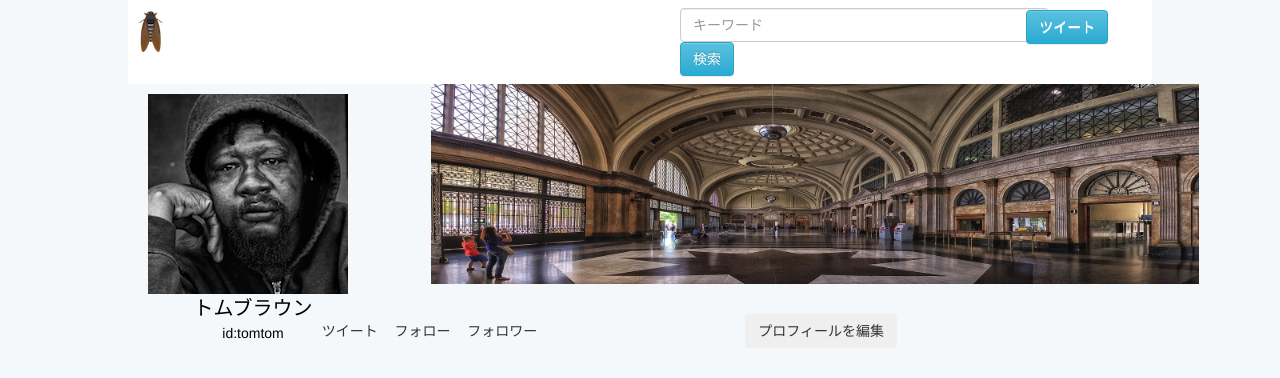
After one commit to ingramat/CICADA, a PHP site: page /follow.html in a window 1280 px wide; the page is wider, and only the part inside the window is pictured. The commit adds this page. Shown: the top 378 px of that part. Run offline with PHP 8.4, Linux system fonts and the light colour scheme.

```diff
--- a/css/home.css
+++ b/css/home.css
@@ -1,13 +1,14 @@
 body{
   width:80%;
   margin:0 auto;
+  background: #F5F8FA;
 }
 .header{
   margin-top:10px;
   margin-left:10px;
 }
-main{
-  background: #F5F8FA;
+header{
+  background:#FFF;
 }
 #profile{
   margin-top:10px;
--- a/css/register.css
+++ b/css/register.css
@@ -17,8 +17,8 @@ img {
 }
 
 .img_preview{
+  margin-left:43%;
   width:200px;
-  border: dotted 2px;
   height:auto;
 
 }
@@ -27,3 +27,6 @@ img {
   font-weight: bold;
   color:#ff8888;
 }
+#img_preview{
+  border: dotted 2px;
+}
--- /dev/null
+++ b/follow.html
@@ -0,0 +1,127 @@
+<!DOCTYPE html>
+<html lang="ja">
+<head>
+  <meta charset="UTF-8">
+  <meta name="viewport" content="width=device-width, initial-scale=1.0">
+  <meta http-equiv="X-UA-Compatible" content="ie=edge">
+  <!-- Latest compiled and minified CSS -->
+  <link rel="stylesheet" href="https://maxcdn.bootstrapcdn.com/bootstrap/3.3.7/css/bootstrap.min.css" integrity="sha384-BVYiiSIFeK1dGmJRAkycuHAHRg32OmUcww7on3RYdg4Va+PmSTsz/K68vbdEjh4u" crossorigin="anonymous">
+
+  <!-- Optional theme -->
+  <link rel="stylesheet" href="https://maxcdn.bootstrapcdn.com/bootstrap/3.3.7/css/bootstrap-theme.min.css" integrity="sha384-rHyoN1iRsVXV4nD0JutlnGaslCJuC7uwjduW9SVrLvRYooPp2bWYgmgJQIXwl/Sp" crossorigin="anonymous">
+
+  <!-- Latest compiled and minified JavaScript -->
+  <script src="https://maxcdn.bootstrapcdn.com/bootstrap/3.3.7/js/bootstrap.min.js" integrity="sha384-Tc5IQib027qvyjSMfHjOMaLkfuWVxZxUPnCJA7l2mCWNIpG9mGCD8wGNIcPD7Txa" crossorigin="anonymous"></script>
+  <title>CICADA</title>
+  <style>
+  body{
+    width:80%;
+    margin:0 auto;
+    background: #F5F8FA;
+  }
+  header{
+    background:#FFF;
+  }
+  .header{
+    margin-top:10px;
+    margin-left:10px;
+  }
+  main{
+  }
+  #profile{
+    margin-top:10px;
+    margin-left:20px;
+    width:210px;
+    height:200px;
+    float:left;
+  }
+  #information{
+    text-align: center;
+  }
+  #name{
+    font-size: 20px;
+  }
+  a:visited:not(.btn) {
+    color:black;
+  }
+  #detail{
+    margin-top:20px;
+  }
+  .zaki{
+    margin-top:20px;
+  }
+  .btn{
+    cursor:pointer;
+  }
+  #img_pprofile{
+    margin-left:15%;
+    margin-right:15%;
+    /*width:80%;*/
+    height:200px;
+    z-index: -1;
+  }
+  </style>
+</head>
+<body>
+  <header>
+    <div class="row">
+      <div class="col-sm-1 header">
+        <a href=""><img src="img/semi.png" alt="アイコン"></a>
+      </div>
+      <div class="col-sm-5"></div>
+      <div class="col-sm-4">
+        <form class="navbar-form">
+            <div class="form-group">
+                <input type="text" class="form-control" placeholder="キーワード" size="40">
+            </div>
+            <button type="submit" class="btn btn-info">検索</button>
+        </form>
+      </div>
+      <div class="col-sm-1">
+        <button type="button" class="btn btn-default btn-info header">ツイート</button>
+      </div>
+    </div>
+  </header>
+  <main>
+    <!-- <section id="profile"> -->
+    <div class="row">
+      <div class="col-sm-2">
+        <div id="profile">
+          <img src="img/profile.jpg" alt="">
+          <p id="information"><span id="name"><a href="">トムブラウン</a></span><br>
+            <span><a href="">id:tomtom</a></span></p>
+          <!-- <button type="button" class="btn btn-default btn-info header">フォロー</button>
+          <button type="button" class="btn btn-default btn-info header">フォロワー</button> -->
+        </div>
+      </div>
+      <div class="col-sm-10">
+        <img src="img/test.jpg" alt="" id="img_pprofile">
+      </div>
+    </div>
+
+    <!-- </section> -->
+    <div class="row">
+      <div class="row zaki">
+        <div class="col-sm-2"></div>
+        <div class="col-sm-10">
+          <div class="col-sm-1">
+            <span class="btn">ツイート</span>
+          </div>
+          <div class="col-sm-1">
+            <span class="btn">フォロー</span>
+          </div>
+          <div class="col-sm-1">
+            <span class="btn">フォロワー</span>
+          </div>
+          <div class="col-sm-3"></div>
+          <div class="col-sm-3"><button type="button" class="btn btn-default　header">プロフィールを編集</button></div>
+        </div>
+      </div>
+    </div>
+
+    <div class="follow">
+      <img src="" alt="">
+    </div>
+  </main>
+</body>
+</html>
```
Also changed, not shown: register.html (+43 -6 lines).
